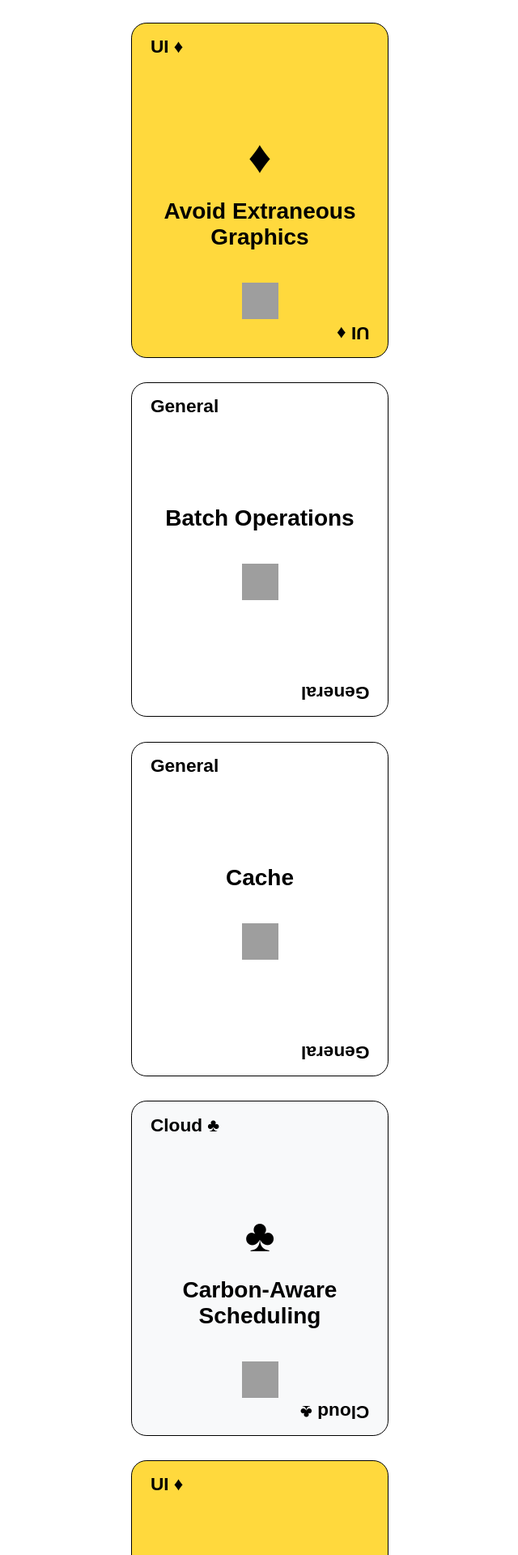
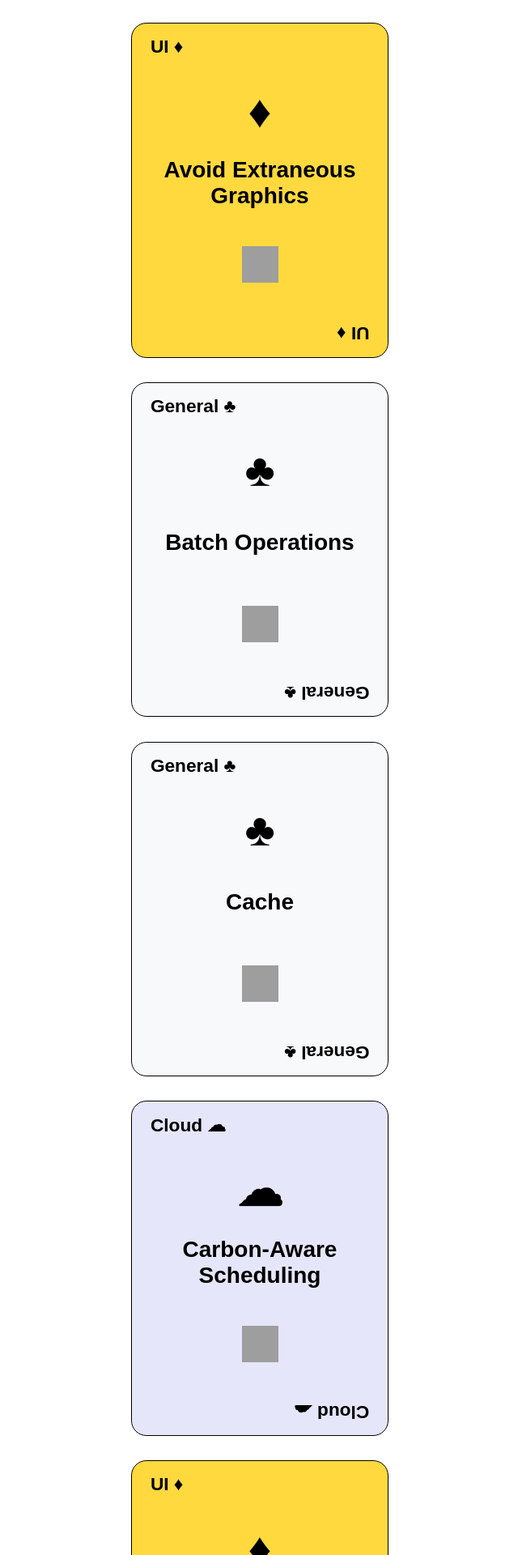
Before and after one commit to luiscruz/the-green-codeck, a Jekyll site: the page built from the-deck.md, in a window 1280 px wide. Shown: the top 1920 px of the page at 81% size, without its empty margins (319-959 px from the left). Built offline with Jekyll 4.4.1, drawn with Linux system fonts in a browser that asks for light colours; some of the changed text lies outside the part shown; grey boxes are pictures that could not be loaded.

Commit message:
improved design of the title; improve cloud design

```diff
--- a/_data/categories.yml
+++ b/_data/categories.yml
@@ -10,6 +10,9 @@
 - name: Behavioral
   suit: ♥
   background: "1a1a1a"
-- name: Cloud
+- name: General
   suit: ♣
   background: "f8f9fa"
+- name: Cloud
+  suit: ☁︎
+  background: e6e6fa
--- a/assets/css/card.css
+++ b/assets/css/card.css
@@ -105,14 +105,17 @@ a.btn {
 .suit {
     font-size: 15mm;
     font-weight: bold;
-    margin-top: 25mm;
+    margin-top: 10mm;
 }
 
 .pattern-name {
     font-size: 28px;
     font-weight: bold;
     margin-top: 5mm;
-}
+    height: 20mm;
+display: grid;
+  place-items: center;
+  text-align: center;}
 
 .pattern-desc {
     font-size: 12px;
```
